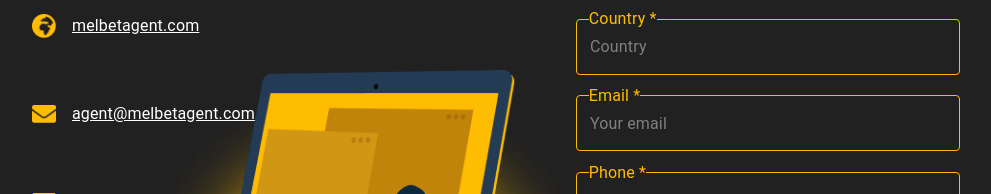
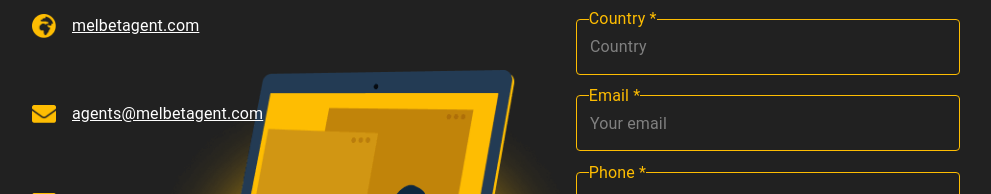
Before and after one commit to Emitaz-pias/lemagent, a React (Create React App) app: page / in a window 1280 px wide. Shown: the part 2786-2980 px from the top of the page, without its empty margins (112-1103 px from the left). Built offline with nearby package versions, Linux system fonts and the light colour scheme.

Commit message:
Update Homepage.jsx
email spelling corrected

```diff
--- a/src/pages/home/Homepage.jsx
+++ b/src/pages/home/Homepage.jsx
@@ -177,7 +177,7 @@
           <ul>
             <li style={{ listStyle: 'none', padding: '1em' }} ><Box sx={{ display: 'flex', alignItems: 'center' }}> <Box component='img' sx={{ width:{lg:'5%',xs:'10%'} }} src={website}></Box><Box component="p" sx={{ margin: '1em' }}> <u>melbet.com</u></Box></Box></li>
             <li style={{ listStyle: 'none', padding: '1em' }} ><Box sx={{ display: 'flex',alignItems: 'center' }}><Box component='img' sx={{ width:{lg:'5%',xs:'10%'},height:{lg:'6%',xs:'9%'} }} src={website}></Box> <Box component="p" sx={{ margin: '1em' }}><u>melbetagent.com</u> </Box></Box> </li>
-            <li style={{ listStyle: 'none', padding: '1em' }} ><Box sx={{ display: 'flex',alignItems: 'center' }}><Box component='img' sx={{ width:{lg:'5%',xs:'10%'},height:{lg:'6%',xs:'9%'} }} src={email}></Box> <Box component="p" sx={{ margin: '1em',zIndex:1 }}><u>agent@melbetagent.com</u> </Box></Box> </li>
+            <li style={{ listStyle: 'none', padding: '1em' }} ><Box sx={{ display: 'flex',alignItems: 'center' }}><Box component='img' sx={{ width:{lg:'5%',xs:'10%'},height:{lg:'6%',xs:'9%'} }} src={email}></Box> <Box component="p" sx={{ margin: '1em',zIndex:1 }}><u>agents@melbetagent.com</u> </Box></Box> </li>
             <li style={{ listStyle: 'none', padding: '1em' }} ><Box sx={{ display: 'flex',alignItems: 'center' }}><Box component='img' sx={{ width:{lg:'5%',xs:'10%'},height:{lg:'6%',xs:'9%'} }} src={email}></Box> <Box component="p" sx={{ margin: '1em',zIndex:1 }}><u>team@melbetagent.com</u> </Box></Box> </li>
           </ul>
           <Box   component="img" src={submitApplication} sx={{ width: '100%', marginTop:{lg:'-12em'},marginLeft:{lg:'4em'}}} />
```
